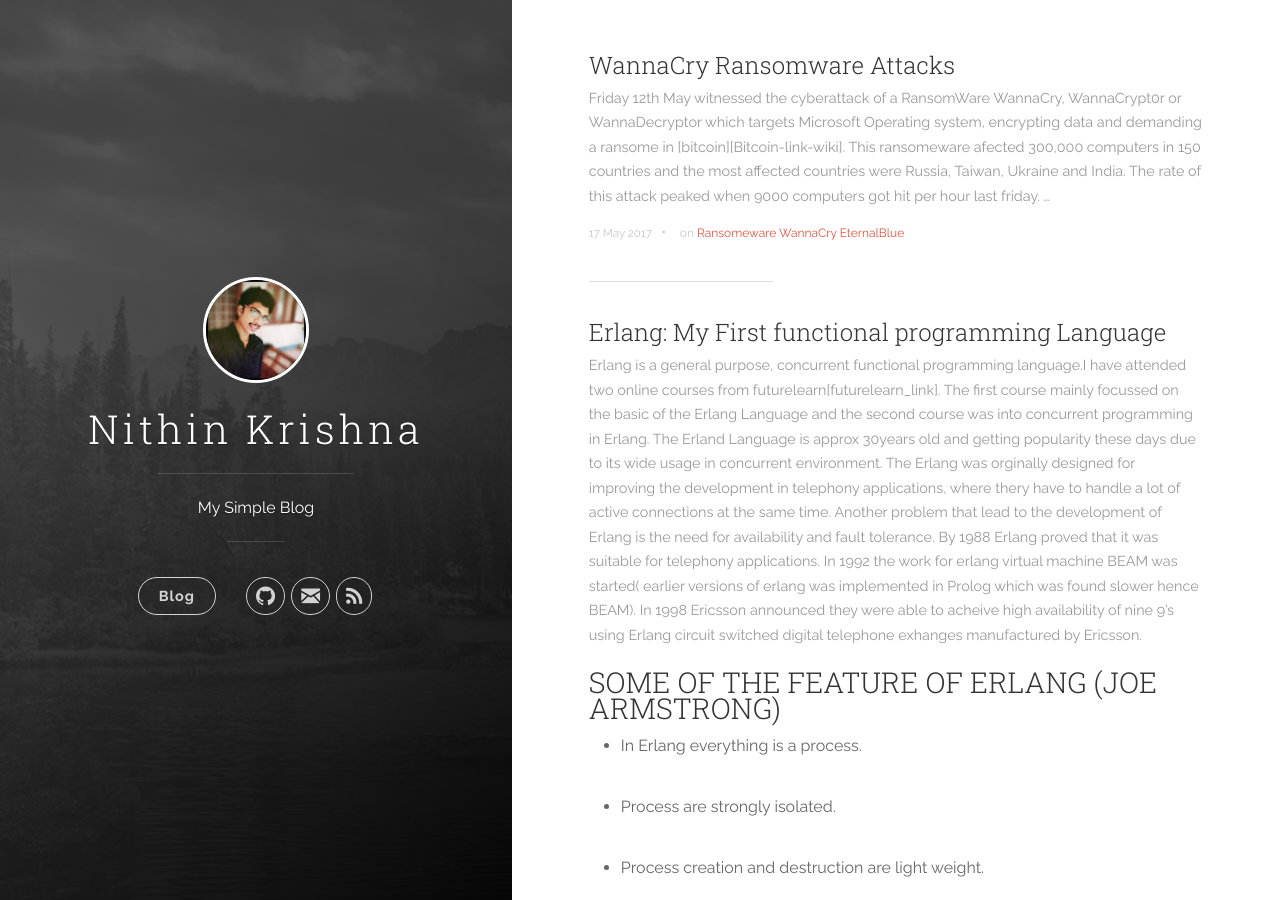
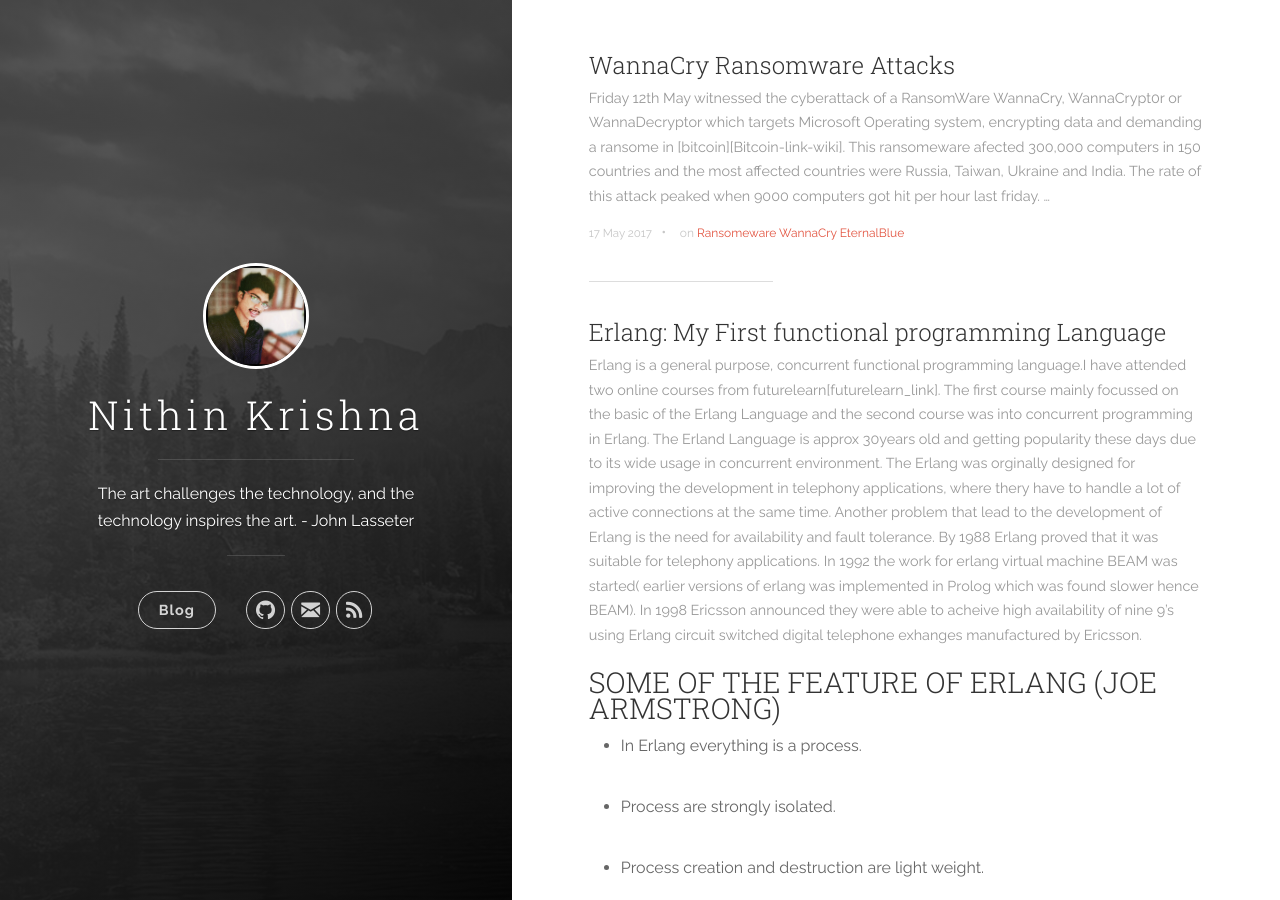
Before and after one commit to nithinkr1shna/nithinkr1shna.github.io, a Jekyll site: the page built from index.html, in a window 1280 px wide and 900 px high. Built offline with Jekyll 4.4.1, drawn with Linux system fonts in a browser that asks for light colours; nearby versions of some CDN libraries; Markdown is read by kramdown in place of the engine named in the settings; the list of posts is cut into pages by our own code.

Commit message:
added new website description

```diff
--- a/_config.yml
+++ b/_config.yml
@@ -1,6 +1,6 @@
 # Site settings
 title: Nithin Krishna
-description: 'My Simple Blog'
+description: 'The art challenges the technology, and the technology inspires the art. - John Lasseter'
 baseurl: '/'
 # google_analytics: 'UA-XXXXXX-X'
 # disqus_shortname: 'your-disqus-name'
```
